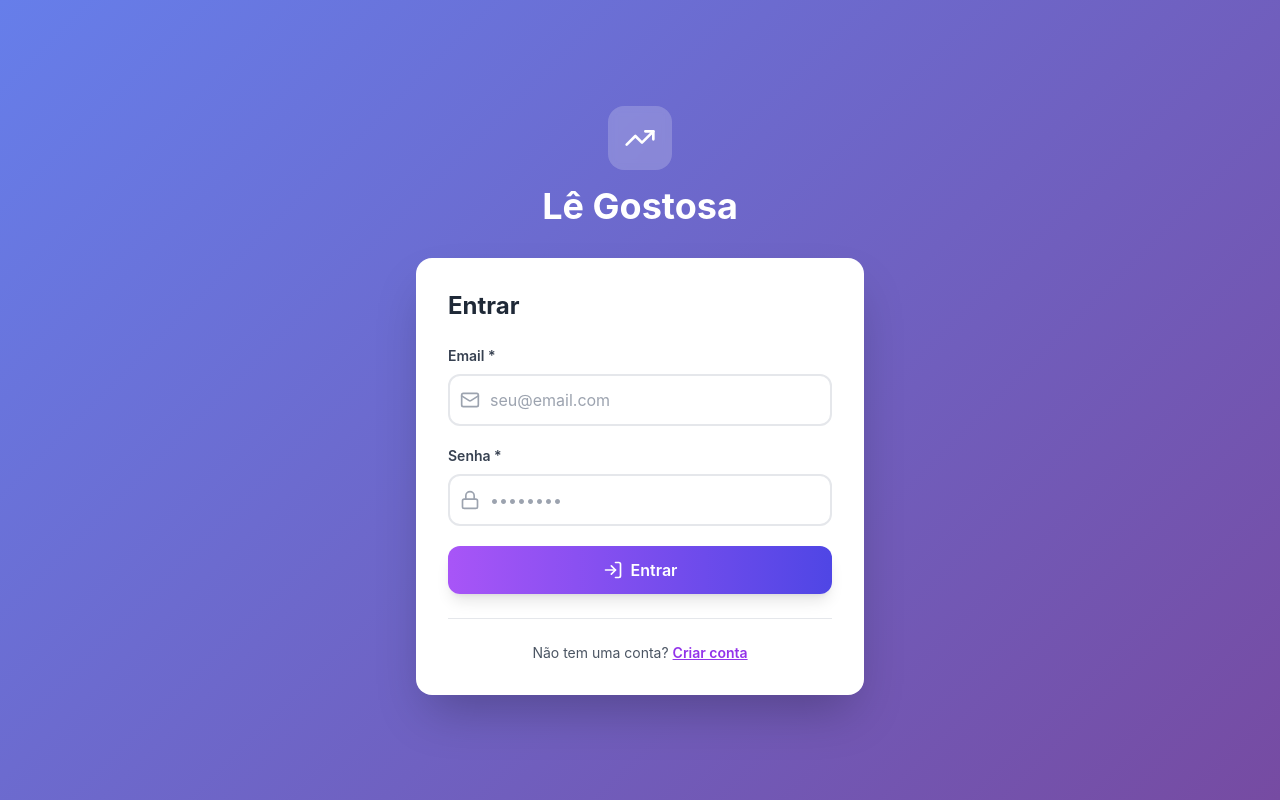
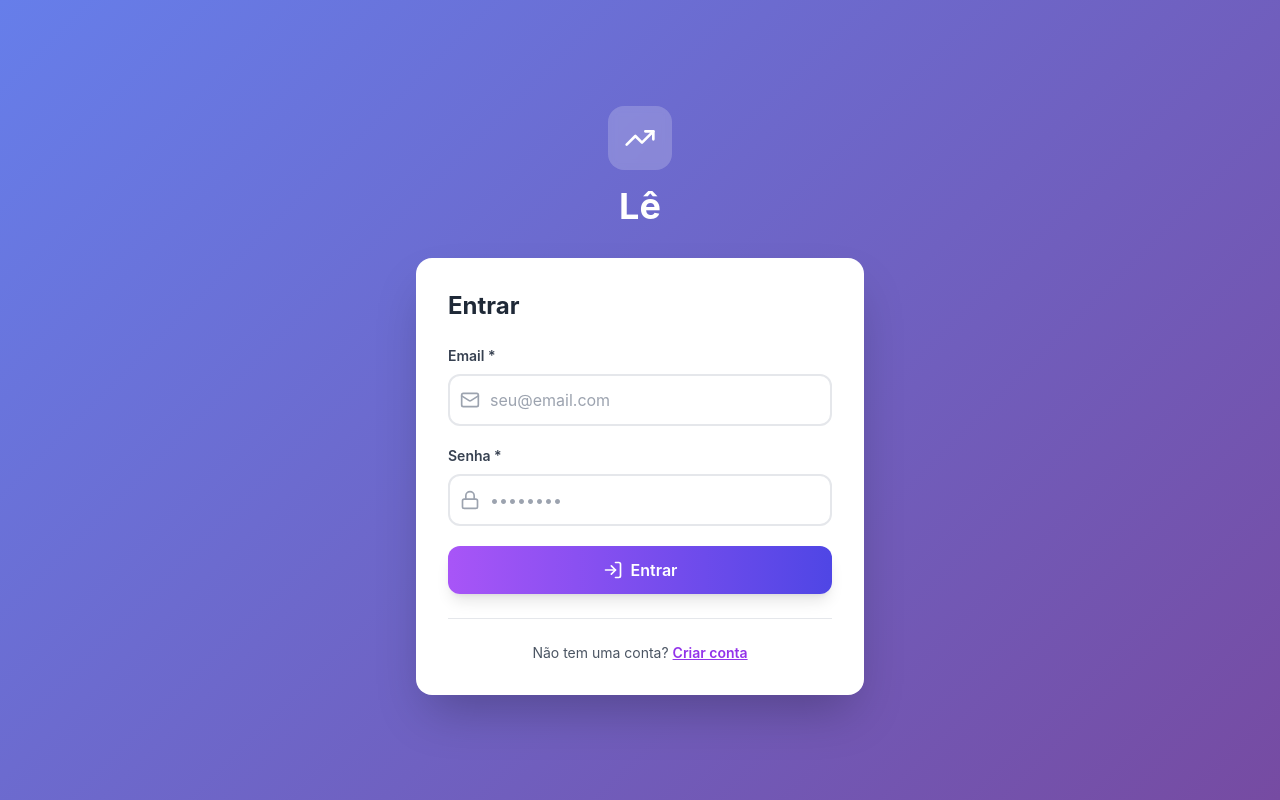
Before and after one commit to arturtmelo/financeiro, a React (Vite) app: page / in a window 1280 px wide. Built offline with nearby package versions, Linux system fonts and the light colour scheme; no server answers.

Commit message:
Melhoriasdsss

```diff
--- a/src/components/Header.tsx
+++ b/src/components/Header.tsx
@@ -18,7 +18,7 @@ const Header = () => {
             className="flex items-center gap-2 hover:opacity-80 transition-opacity cursor-pointer"
           >
             <TrendingUp className="w-5 h-5 sm:w-6 sm:h-6 text-white" />
-            <span className="text-lg sm:text-xl font-bold text-white">Lê Gostosa</span>
+            <span className="text-lg sm:text-xl font-bold text-white">Lê</span>
           </button>
 
           {/* User Info & Logout */}
--- a/src/components/Login.tsx
+++ b/src/components/Login.tsx
@@ -86,7 +86,7 @@ const Login = () => {
           <div className="inline-flex items-center justify-center w-16 h-16 bg-white/20 backdrop-blur-sm rounded-2xl mb-4">
             <TrendingUp className="w-8 h-8 text-white" />
           </div>
-          <h1 className="text-3xl sm:text-4xl font-bold text-white mb-2">Lê Gostosa</h1>
+          <h1 className="text-3xl sm:text-4xl font-bold text-white mb-2">Lê</h1>
         </div>
 
         {/* Form Card */}
```
Also changed, not shown: 1 other file (tests, documents, lock files or other folders).
